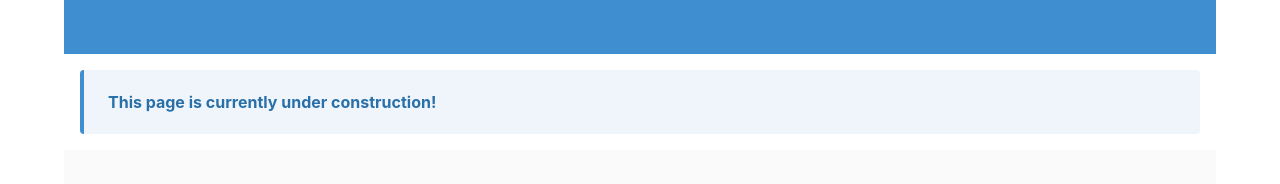
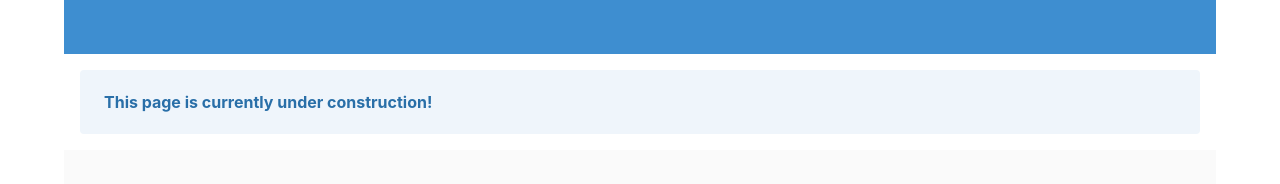
Before and after one commit to jwhitney2209/region-28-website, a React (Create React App) app: page /calendar in a window 1280 px wide. Shown: the part 214-398 px from the top of the page. Built offline with nearby package versions, Linux system fonts and the light colour scheme.

Commit message:
refactor calendar from message to notification class

```diff
--- a/src/components/Calendar.jsx
+++ b/src/components/Calendar.jsx
@@ -4,8 +4,8 @@ import AnimatePage from "./AnimatePage";
 const Calendar = () => {
   return (
     <AnimatePage>
-      <article className="message is-info m-4">
-        <div className="message-body">
+      <article className="notification is-info is-light m-4">
+        <div className="">
           <strong>This page is currently under construction!</strong>
           <br />
         </div>
```
